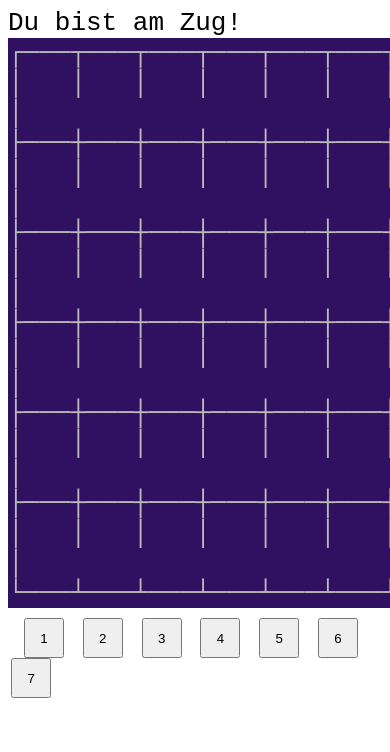
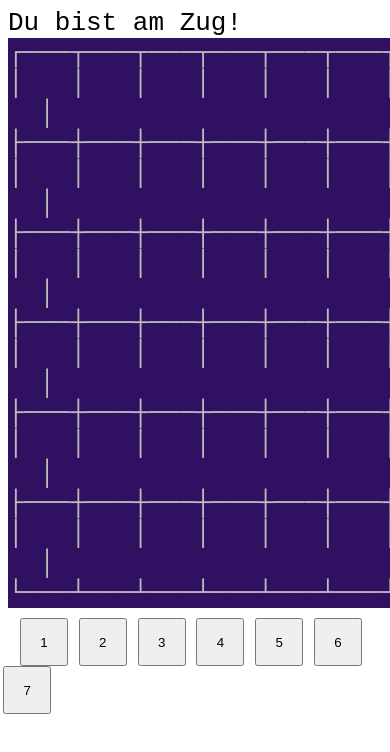
Before and after one commit to s15n/vier-gewinnt, a plain HTML site: page index.html in a window 390 px wide. Shown: the top 752 px of the page. Drawn offline with Linux system fonts and the light colour scheme.

Commit message:
fixed mobile layout

```diff
--- a/main.js
+++ b/main.js
@@ -61,7 +61,7 @@
 }
 
 function w() {
-    field.print(gameField, turn % 2 === 0 ? player2.lastTurn : player1.lastTurn);
+    field.print(gameField, turn % 2 === 1 ? player2.lastTurn : player1.lastTurn);
 
     if (field.hasWon() === (realStarts ? 1 : 2))
         gameDiv.children[0].textContent = "Du hast gewonnen!";
--- a/style.css
+++ b/style.css
@@ -1,20 +1,20 @@
 #game {
     font-family: monospace;
-    font-size: xx-large;
+    font-size: 26px;
 }
 
 .col-button {
-    width: 3em;
-    height: 3em;
-    margin-left: 0.24em;
+    width: 3rem;
+    height: 3rem;
+    margin-left: -0.3rem;
 }
 
 #col-1 {
-    margin-left: 1.2em;
+    margin-left: 0.75rem;
 }
 
 #field {
-    width: fit-content;
+    width: 26rem;
     margin-bottom: 10;
     background-color: #301060;
     color: #bbb
```
